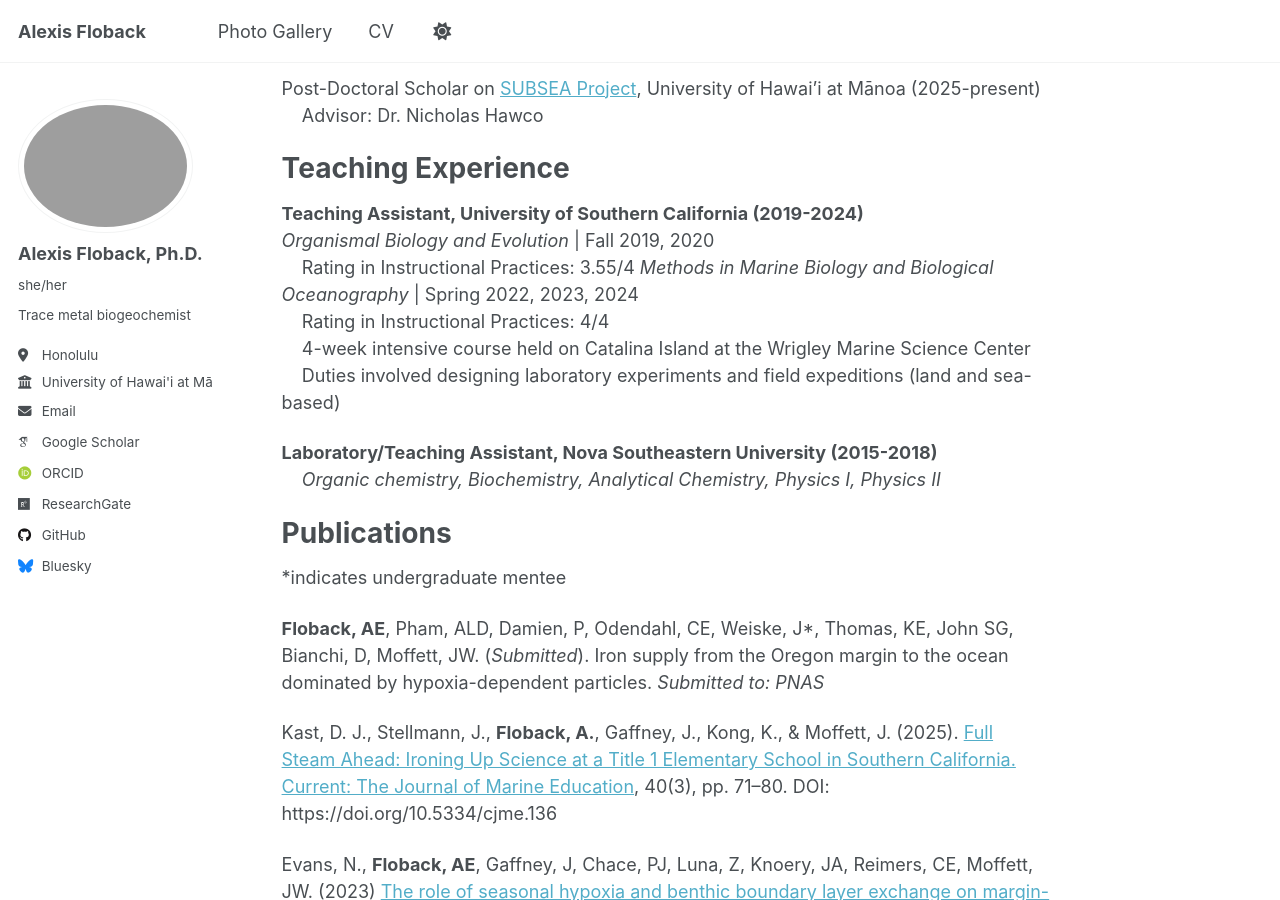
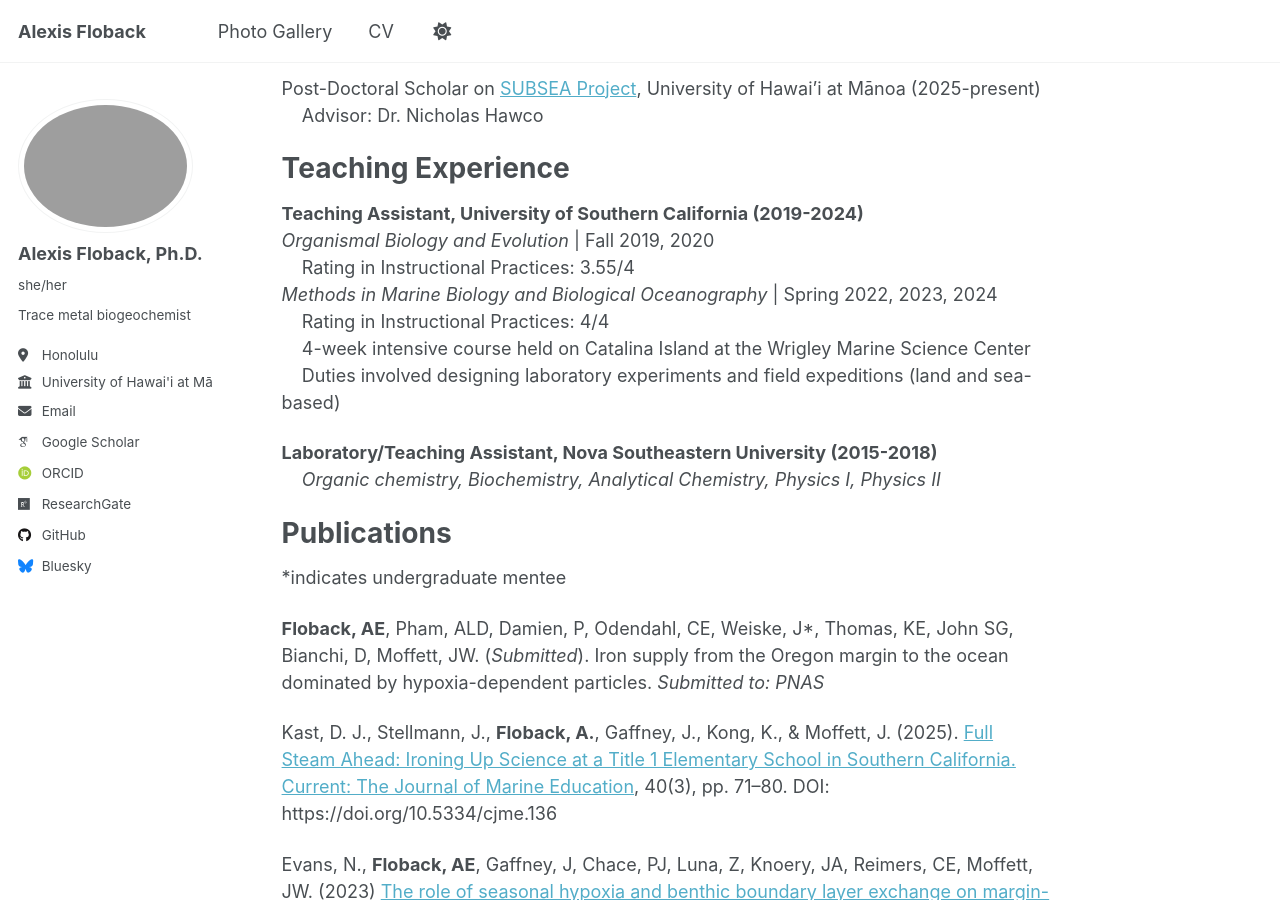
Before and after one commit to alexis-floback/alexis-floback.github.io, a Jekyll site: the page built from _pages/cv.md, in a window 1280 px wide and 900 px high, scrolled down 651 px. Built offline with Jekyll 4.4.1, drawn with Linux system fonts in a browser that asks for light colours; some web fonts are replaced.

Commit message:
Update cv.md

```diff
--- a/_pages/cv.md
+++ b/_pages/cv.md
@@ -36,7 +36,7 @@ Teaching Experience
 ======
 **Teaching Assistant, University of Southern California (2019-2024)**\
 _Organismal Biology and Evolution_ | Fall 2019, 2020\
-&nbsp;&nbsp;&nbsp;&nbsp;Rating in Instructional Practices: 3.55/4
+&nbsp;&nbsp;&nbsp;&nbsp;Rating in Instructional Practices: 3.55/4 \
 _Methods in Marine Biology and Biological Oceanography_ | Spring 2022, 2023, 2024 \
 &nbsp;&nbsp;&nbsp;&nbsp;Rating in Instructional Practices: 4/4\
 &nbsp;&nbsp;&nbsp;&nbsp;4-week intensive course held on Catalina Island at the Wrigley Marine Science Center\
```
